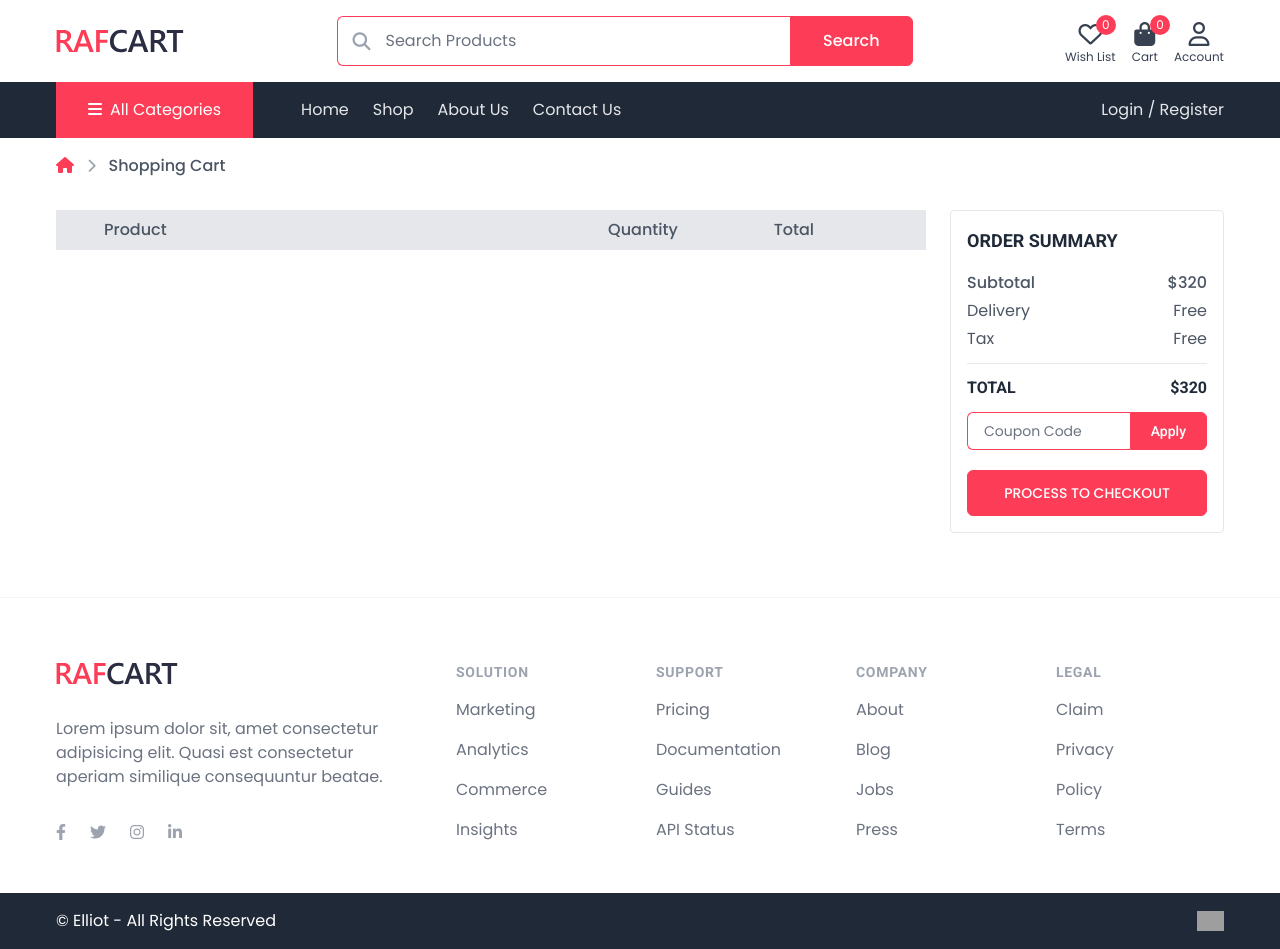
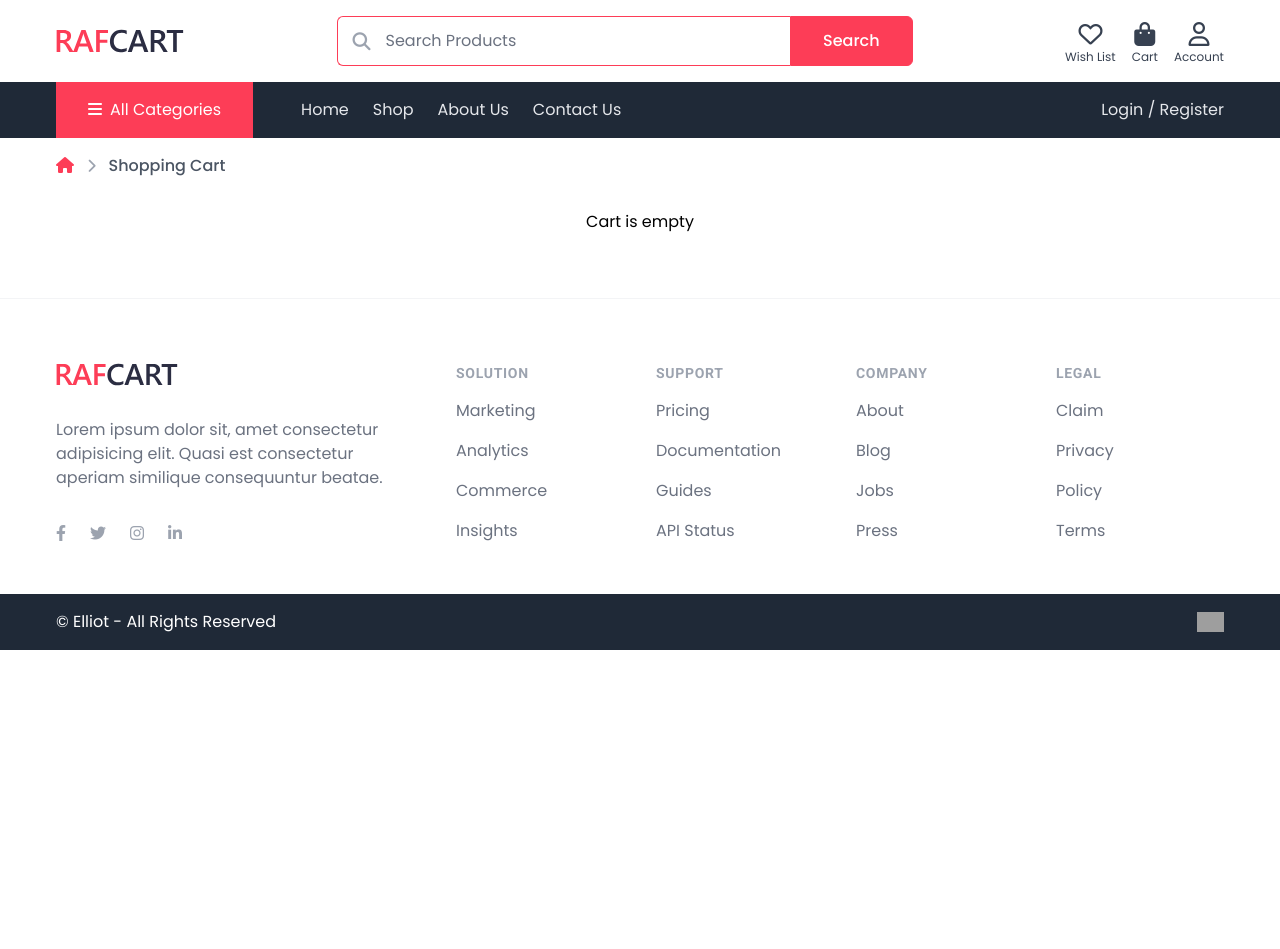
Before and after one commit to tri1911/ecommerce-mern, a React (Create React App) app in the folder client/: page /cart/24eb6c70a205f563273e7be7 in a window 1280 px wide. After the commit the page ends 800 px from the top, so only its background shows below. Built offline with nearby package versions, Linux system fonts and the light colour scheme; grey boxes are pictures that could not be loaded.

Commit message:
fix: show properly message in WishlistPage and CartPage when the list is empty
- also, fix only show the badge in icons when the value is greater than 0

```diff
--- a/client/src/components/Account/Wishlist.tsx
+++ b/client/src/components/Account/Wishlist.tsx
@@ -1,24 +1,35 @@
+import { useCallback } from "react";
+import { Link } from "react-router-dom";
 import { useAppDispatch, useAppSelector } from "../../app/hooks";
 import { cartItemAdded } from "../../slices/cartSlice";
-import { selectAllWishlistItems } from "../../slices/wishlistSlice";
+import {
+  selectAllWishlistItems,
+  wishlistItemRemoved,
+} from "../../slices/wishlistSlice";
 import { WishlistItem } from "../../types";
 
 function WishlistItemRow({
-  item: { image, name, price, countInStock },
+  item: { productId, image, name, price, countInStock },
   onAddToCartClicked,
+  onWishlistItemRemoved,
 }: {
   item: WishlistItem;
   onAddToCartClicked?: React.MouseEventHandler<HTMLButtonElement>;
+  onWishlistItemRemoved?: React.MouseEventHandler<HTMLButtonElement>;
 }) {
   return (
     <div className="__wrapper flex items-center md:justify-between gap-4 md:gap-6 p-4 pr-5 border border-gray-200 rounded flex-wrap md:flex-nowrap relative">
       <div className="__image w-28 shrink-0">
+        <Link to={`/products/${productId}`}>
           <img className="w-full" src={image} alt="item thumbnail" />
+        </Link>
       </div>
       <div className="__content w-full md:w-fit">
-        <h2 className="mb-1 text-gray-800 text-lg xl:text-xl font-medium uppercase">
+        <Link to={`/products/${productId}`}>
+          <h2 className="mb-1 text-lg xl:text-xl text-gray-800 font-medium uppercase hover:text-primary transition">
             {name}
           </h2>
+        </Link>
         <p className="text-gray-500 text-sm">
           Availability:{" "}
           <span
@@ -31,7 +42,9 @@ function WishlistItemRow({
         </p>
       </div>
       <div className="__price w-full md:w-fit">
-        <p className="text-primary text-lg font-semibold">${price.toFixed()}</p>
+        <p className="text-primary text-lg font-semibold">
+          ${price.toFixed(2)}
+        </p>
       </div>
       <button
         className="__add-btn default-btn block px-6 py-2"
@@ -39,9 +52,12 @@ function WishlistItemRow({
       >
         Add to cart
       </button>
-      <div className="__delete-btn absolute md:static top-2 right-3 text-gray-600 hover:text-primary cursor-pointer">
+      <button
+        className="__delete-btn absolute md:static top-2 right-3 text-gray-600 hover:text-primary cursor-pointer"
+        onClick={onWishlistItemRemoved}
+      >
         <i className="fas fa-trash" />
-      </div>
+      </button>
     </div>
   );
 }
@@ -50,7 +66,8 @@ export default function Wishlist() {
   const dispatch = useAppDispatch();
   const wishlistItems = useAppSelector(selectAllWishlistItems);
 
-  const handleAddToCart = (item: WishlistItem) => () => {
+  const handleAddToCart = useCallback(
+    (item: WishlistItem) => () => {
       const { productId, name, image, price, countInStock } = item;
       // NOTE: determine the default values for size & color
       dispatch(
@@ -65,15 +82,22 @@ export default function Wishlist() {
           quantity: 1,
         })
       );
-  };
+    },
+    [dispatch]
+  );
 
-  return (
+  return wishlistItems.length === 0 ? (
+    <p className="text-center">Wishlist is empty</p>
+  ) : (
     <div className="grid grid-cols-2 gap-4 md:grid-cols-1">
       {wishlistItems.map((item) => (
         <WishlistItemRow
           key={item.productId}
           item={item}
           onAddToCartClicked={handleAddToCart(item)}
+          onWishlistItemRemoved={() =>
+            dispatch(wishlistItemRemoved(item.productId))
+          }
         />
       ))}
     </div>
--- a/client/src/components/Cart/CartItems.tsx
+++ b/client/src/components/Cart/CartItems.tsx
@@ -1,6 +1,4 @@
-import React from "react";
-import { useAppSelector } from "../../app/hooks";
-import { selectAllCartItems } from "../../slices/cartSlice";
+import { CartItem } from "../../types";
 import CartItemRow from "./CartItemRow";
 
 function CartHeading() {
@@ -15,14 +13,16 @@ function CartHeading() {
   );
 }
 
-export default function CartItemsSection() {
-  const allCartItems = useAppSelector(selectAllCartItems);
-
+export default function CartItemsSection({
+  cartItems,
+}: {
+  cartItems: CartItem[];
+}) {
   return (
     <section className="xl:col-span-9 lg:col-span-8">
       <CartHeading />
       <div className="space-y-4">
-        {allCartItems.map((item) => (
+        {cartItems.map((item) => (
           <CartItemRow key={item.productId} cartItem={item} />
         ))}
       </div>
--- a/client/src/components/Cart/CartSummary.tsx
+++ b/client/src/components/Cart/CartSummary.tsx
@@ -1,13 +1,14 @@
-import React from "react";
+import { useMemo } from "react";
 import { Link } from "react-router-dom";
+import { CartItem } from "../../types";
 
-function CartTotal() {
+function CartTotal({ total }: { total: number }) {
   return (
     <>
       <div className="space-y-1 text-gray-600 pb-3 border-b border-gray-200">
         <div className="flex justify-between font-medium">
           <p>Subtotal</p>
-          <p>$320</p>
+          <p>${total}</p>
         </div>
         <div className="flex justify-between">
           <p>Delivery</p>
@@ -20,7 +21,7 @@ function CartTotal() {
       </div>
       <div className="flex justify-between my-3 text-gray-800 font-semibold uppercase">
         <h4>Total</h4>
-        <h4>$320</h4>
+        <h4>${total}</h4>
       </div>
     </>
   );
@@ -55,13 +56,19 @@ function CheckoutBtn() {
   );
 }
 
-export default function CartSummary() {
+export default function CartSummary({ cartItems }: { cartItems: CartItem[] }) {
+  const priceInTotal = useMemo(
+    () =>
+      cartItems.reduce((sum, { price, quantity }) => sum + price * quantity, 0),
+    [cartItems]
+  );
+
   return (
     <section className="xl:col-span-3 lg:col-span-4 border border-gray-200 px-4 py-4 rounded mt-6 lg:mt-0">
       <h4 className="mb-4 text-lg font-semibold text-gray-800 uppercase">
         Order Summary
       </h4>
-      <CartTotal />
+      <CartTotal total={priceInTotal} />
       <Coupon />
       <CheckoutBtn />
     </section>
--- a/client/src/components/Layout/Header.tsx
+++ b/client/src/components/Layout/Header.tsx
@@ -51,7 +51,7 @@ function SingleNavIcon({
       to={href}
       className="block text-center text-gray-700 hover:text-primary transition relative"
     >
-      {badgeValue !== undefined && (
+      {badgeValue !== undefined && badgeValue > 0 && (
         <span
           className={`absolute -right-0 -top-1 w-5 h-5 rounded-full flex items-center justify-center bg-primary text-white text-xs ${badgeRight}`}
         >
@@ -70,7 +70,7 @@ function NavIcons() {
   const cartItems = useAppSelector(selectAllCartItems);
   const wishlistItems = useAppSelector(selectAllWishlistItems);
 
-  const computeTotalQuantities = useMemo(
+  const totalQuantitiesInCart = useMemo(
     () => cartItems.reduce((sum, item) => sum + item.quantity, 0),
     [cartItems]
   );
@@ -87,7 +87,7 @@ function NavIcons() {
         href="/cart"
         icon="fas fa-shopping-bag"
         label="Cart"
-        badgeValue={computeTotalQuantities}
+        badgeValue={totalQuantitiesInCart}
         badgeRight="-right-3"
       />
       <SingleNavIcon
--- a/client/src/pages/CartPage.tsx
+++ b/client/src/pages/CartPage.tsx
@@ -1,15 +1,23 @@
 import Breadcrumbs from "../components/Shared/Breadcrumbs";
 import CartItems from "../components/Cart/CartItems";
 import CartSummary from "../components/Cart/CartSummary";
+import { useAppSelector } from "../app/hooks";
+import { selectAllCartItems } from "../slices/cartSlice";
 
 export default function CartPage() {
+  const cartItems = useAppSelector(selectAllCartItems);
+
   return (
     <div>
       <Breadcrumbs paths={["Shopping Cart"]} />
-      <div className="container lg:grid grid-cols-12 gap-6 items-start pb-16 pt-4">
-        <CartItems />
-        <CartSummary />
-      </div>
+      {cartItems.length === 0 ? (
+        <p className="text-center pt-4 pb-16">Cart is empty</p>
+      ) : (
+        <div className="container lg:grid grid-cols-12 gap-6 items-start pb-16 pt-4">
+          <CartItems cartItems={cartItems} />
+          <CartSummary cartItems={cartItems} />
+        </div>
+      )}
     </div>
   );
 }
```
Lines whose indentation alone changed are shown as unchanged.
